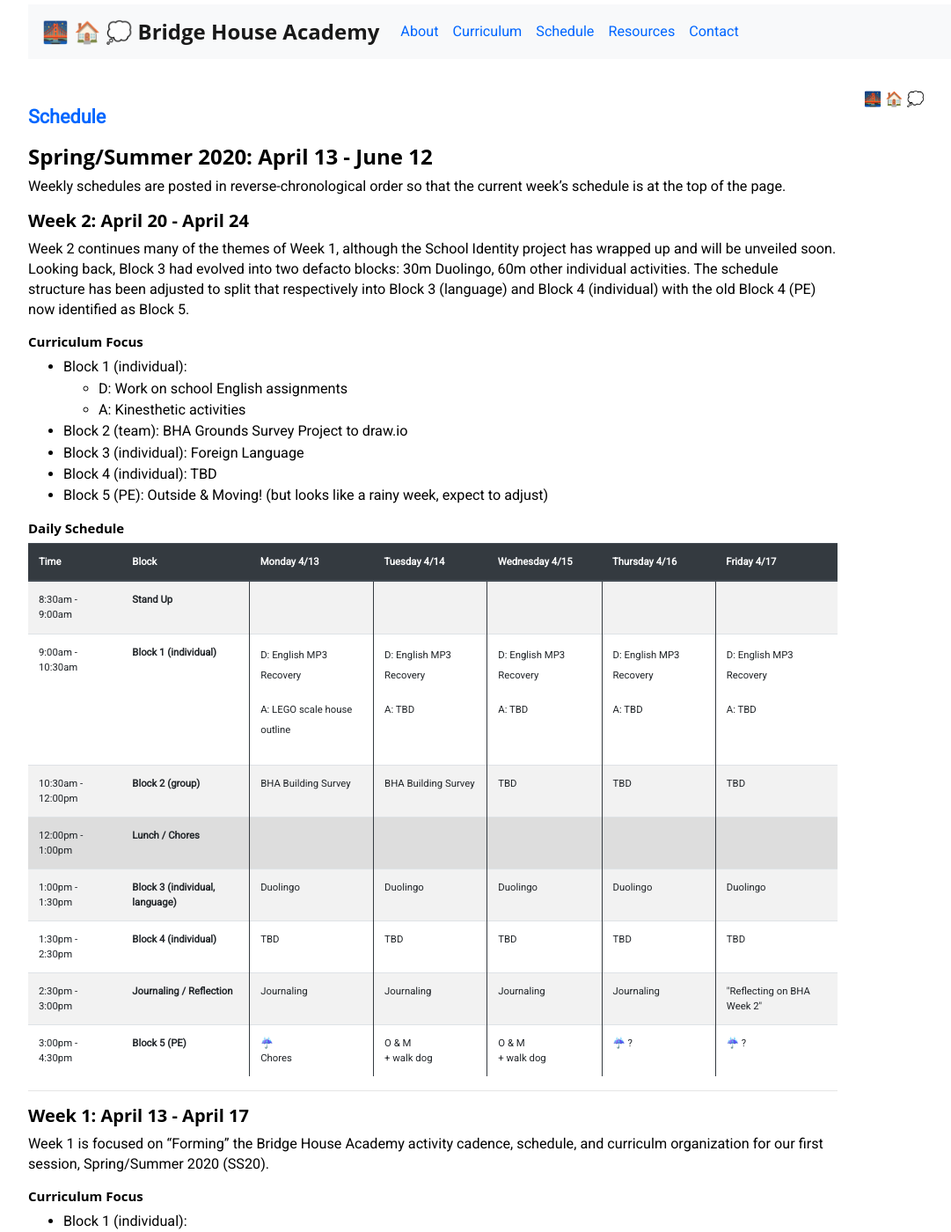
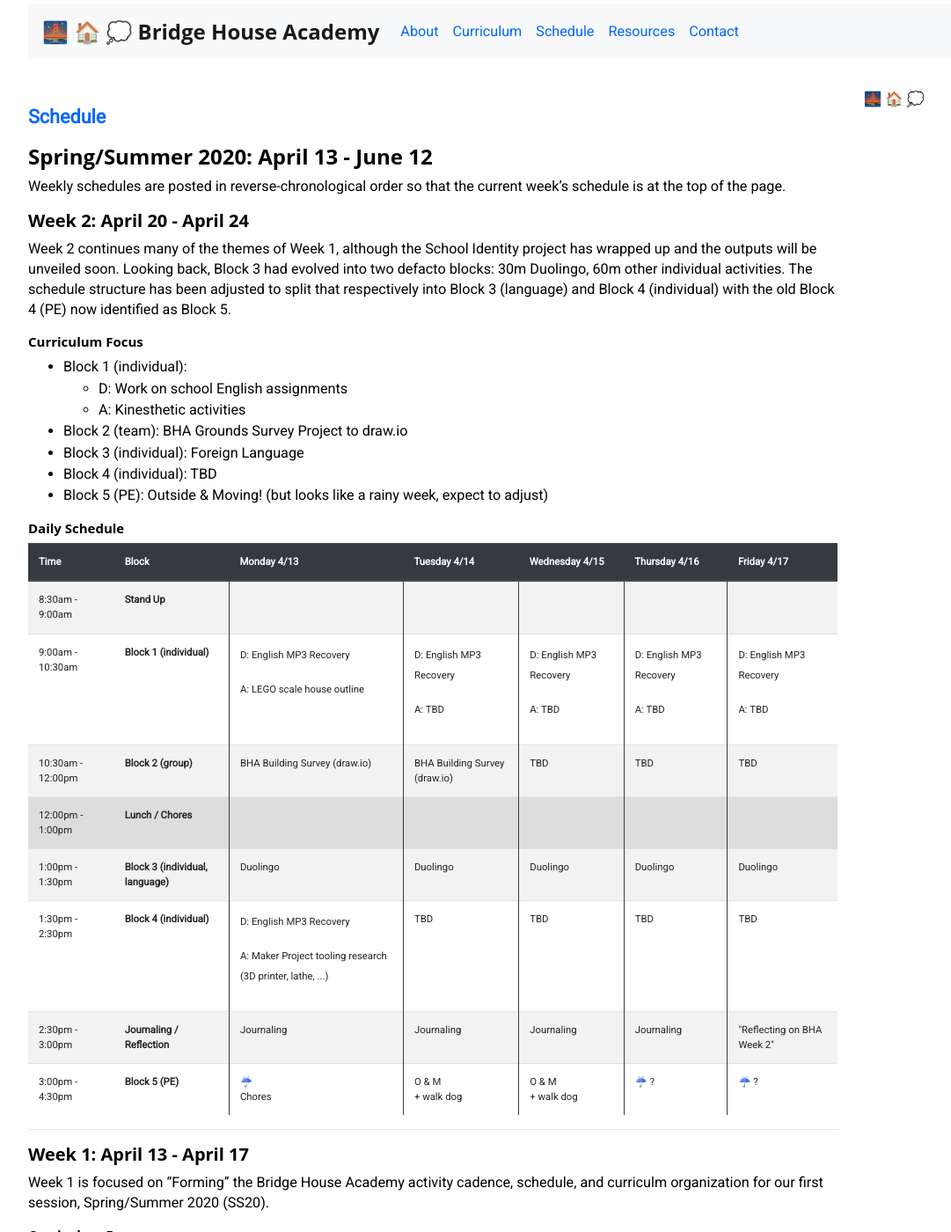
Before and after one commit to busse/bha, a Jekyll site: the page built from schedule/index.md, in a window 1280 px wide and 1400 px high. Shown: the whole window at 88% size, without its empty margins (53-1134 px from the left). Built offline with Jekyll 4.4.1, drawn with Linux system fonts in a browser that asks for light colours; nearby versions of some CDN libraries; emoji names are drawn with the system emoji font; some of the changed text lies outside the part shown.

Commit message:
Week 2 (Monday) schedule update

```diff
--- a/schedule/index.md
+++ b/schedule/index.md
@@ -9,7 +9,7 @@ Weekly schedules are posted in reverse-chronological order so that the current w
 
 ## <a name="#week2">Week 2: April 20 - April 24</a>
 
-Week 2 continues many of the themes of Week 1, although the School Identity project has wrapped up and will be unveiled soon. Looking back, Block 3 had evolved into two defacto blocks: 30m Duolingo, 60m other individual activities. The schedule structure  has been adjusted to split that respectively into Block 3  (language) and Block 4 (individual) with the old Block 4 (PE) now identified as Block 5.
+Week 2 continues many of the themes of Week 1, although the School Identity project has wrapped up and the outputs will be unveiled soon. Looking back, Block 3 had evolved into two defacto blocks: 30m Duolingo, 60m other individual activities. The schedule structure  has been adjusted to split that respectively into Block 3  (language) and Block 4 (individual) with the old Block 4 (PE) now identified as Block 5.
 
 ### Curriculum Focus
 
@@ -58,8 +58,8 @@ Week 2 continues many of the themes of Week 1, although the School Identity proj
 <tr>
 	<td class="currTime">10:30am - 12:00pm</td>
 	<th class="currBlock">Block 2 (group)</th>
-	<td class="currMon">BHA Building Survey</td>
-	<td class="currTue">BHA Building Survey</td>
+	<td class="currMon">BHA Building Survey (draw.io)</td>
+	<td class="currTue">BHA Building Survey (draw.io)</td>
 	<td class="currWed">TBD</td>
 	<td class="currThr">TBD</td>
 	<td class="currFri">TBD</td>
@@ -85,7 +85,7 @@ Week 2 continues many of the themes of Week 1, although the School Identity proj
 <tr>
 	<td class="currTime">1:30pm - 2:30pm</td>
 	<th class="currBlock">Block 4 (individual)</th>
-	<td class="currMon">TBD</td>
+	<td class="currMon"><p>D: English MP3 Recovery</p><p>A: Maker Project tooling research (3D printer, lathe, ...)</p></td>
 	<td class="currTue">TBD</td>
 	<td class="currWed">TBD</td>
 	<td class="currThr">TBD</td>
@@ -167,8 +167,8 @@ Week 1 is focused on "Forming" the Bridge House Academy activity cadence, schedu
 	<td class="currMon"><p>(45m, individual) Brainstorm things you'd like to learn this session</p><p>(45m) Compare & discuss</p></td>
 	<td class="currTue">Begin BHA Building Survey</td>
 	<td class="currWed">BHA Building Survey</td>
-	<td class="currThr">BHA Building Survey</td>
-	<td class="currFri">BHA Building Survey</td>
+	<td class="currThr">Learn draw.io</td>
+	<td class="currFri">Learn draw.io</td>
 </tr>
 <tr class="currRowLunch">
 	<td class="currTime">12:00pm - 1:00pm</td>
```
